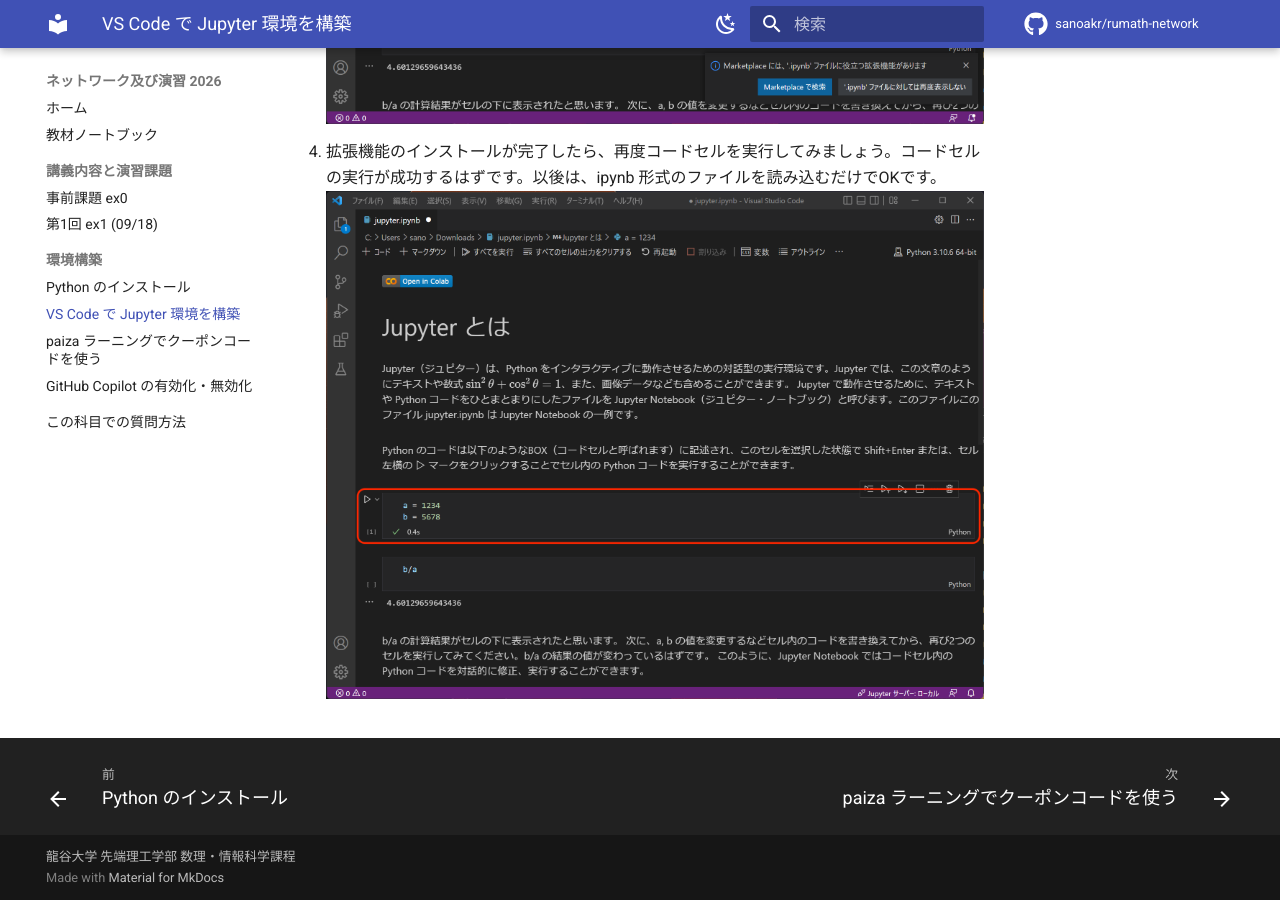
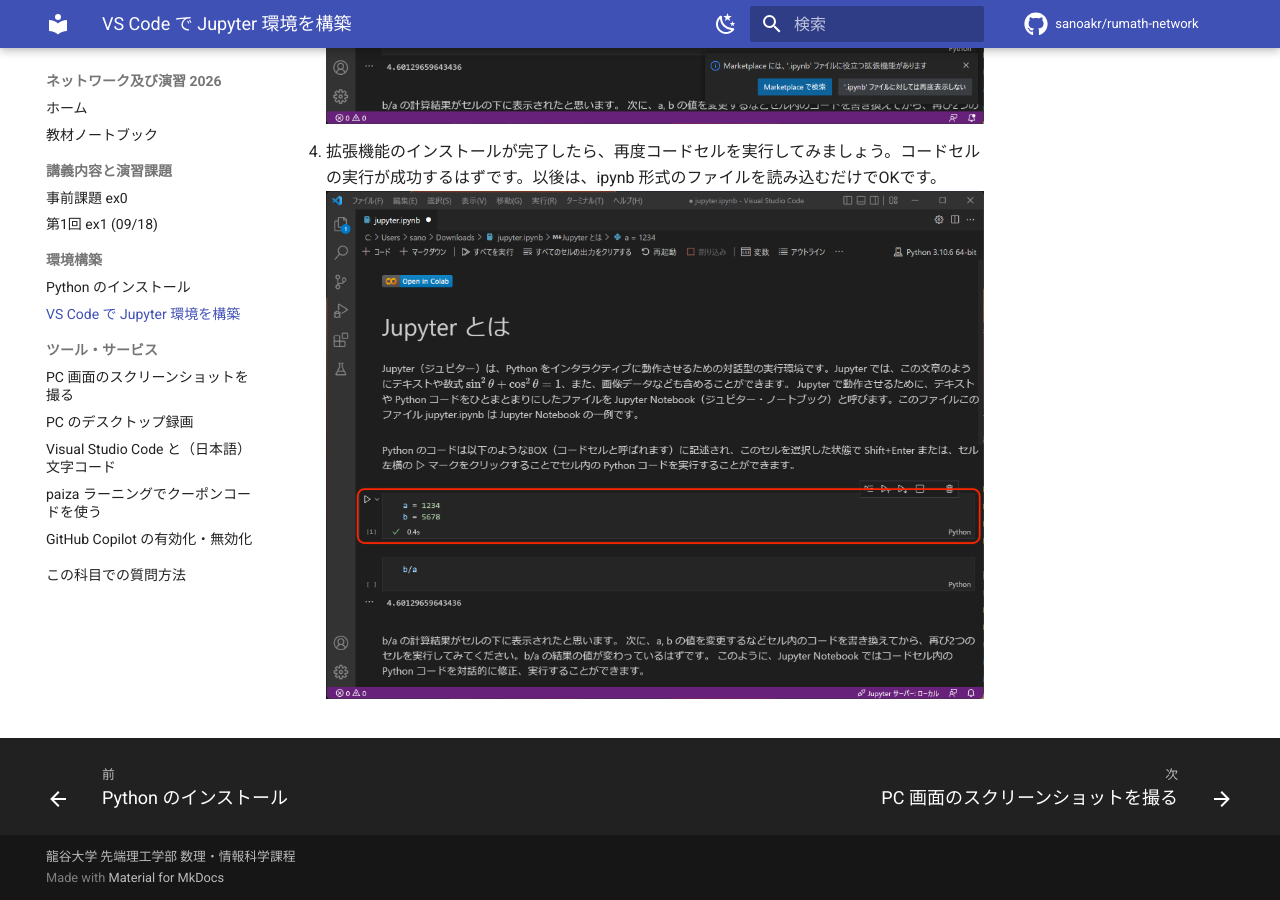
Before and after one commit to sanoakr/rumath-network, an MkDocs documentation site: the page built from docs/setup/vscode-jupyter.md, in a window 1280 px wide and 900 px high, scrolled down 1448 px. Built offline with MkDocs 1.6.1 and Material for MkDocs 9.7.7, drawn with Linux system fonts in a browser that asks for light colours; comment, search, counter and statistics services are not loaded.

Commit message:
feat: add generic tool guides shared with prog2
Add screenshot, screen-recording, and vscode-encoding pages (shared
with prog2 via lecture-courses/shared/content), under a new
ツール・サービス nav section alongside the existing paiza/Copilot pages.

```diff
--- /dev/null
+++ b/docs/setup/screen-recording.md
@@ -0,0 +1,3 @@
+# PC のデスクトップ録画
+
+{% include-markdown "../_shared/setup/screen-recording.md" %}
--- /dev/null
+++ b/docs/setup/screenshot.md
@@ -0,0 +1,3 @@
+# PC 画面のスクリーンショットを撮る
+
+{% include-markdown "../_shared/setup/screenshot.md" %}
--- a/mkdocs.yml
+++ b/mkdocs.yml
@@ -69,6 +69,10 @@
   - 環境構築:
       - Python のインストール: setup/python-install.md
       - VS Code で Jupyter 環境を構築: setup/vscode-jupyter.md
+  - ツール・サービス:
+      - PC 画面のスクリーンショットを撮る: setup/screenshot.md
+      - PC のデスクトップ録画: setup/screen-recording.md
+      - Visual Studio Code と（日本語）文字コード: setup/vscode-encoding.md
       - paiza ラーニングでクーポンコードを使う: setup/paiza-coupon.md
       - GitHub Copilot の有効化・無効化: setup/github-copilot.md
   - この科目での質問方法: how-to-ask.md
```
Also changed, not shown: docs/setup/vscode-encoding.md (added, +3 -0 lines).
